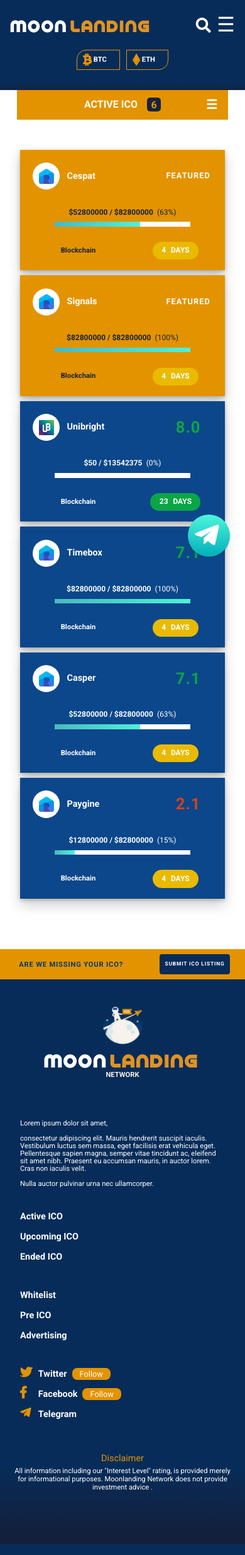
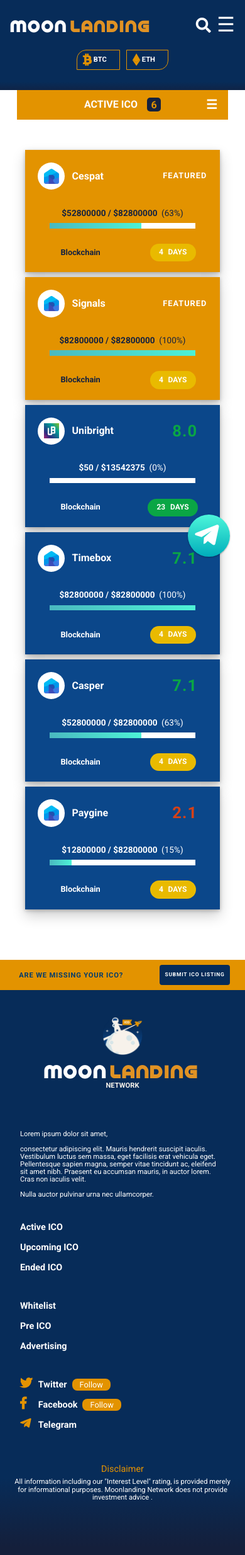
Before and after one commit to moonlandingnetwork/moonlandingnetwork.github.io, a Jekyll site: the page built from activeico.html, in a window 390 px wide. Shown: the whole page at 63% size. Built offline with Jekyll 4.4.1, drawn with Linux system fonts in a browser that asks for light colours; cached includes are drawn as plain includes; nearby versions of some CDN libraries; comment, search, counter and statistics services are not loaded.

Commit message:
Added Responsive Break Point For Small Screens

```diff
--- a/css/style.css
+++ b/css/style.css
@@ -2865,7 +2865,7 @@ footer{
     }
     /*ICO Table */
     .ico-table{
-        margin: 2.5rem 1rem 2rem;
+        margin: 2.5rem 1.5rem 2rem;
     }
     .ico-nav{
         margin:  0 0.7rem;
@@ -2909,7 +2909,7 @@ footer{
         order: 1;
     }
     .ico-project-name h5{
-        font-size: 0.9rem;
+        font-size: 1rem;
     }
     .ico-project-name p{
         display: none;
@@ -2933,7 +2933,7 @@ footer{
         font-size: 1.6rem;
     }
     .ico-category{
-        font-size: 0.7rem !important;
+        font-size: 0.8rem !important;
         order: 4;
     }
     .ico-fund-raised{
@@ -2944,23 +2944,42 @@ footer{
         order: 3;
     }
     .ico-fund-raised h5{
-        font-size: 0.75rem;
+        font-size: 0.85rem;
     }
     .ico-fund-raised h5 span{
+        font-size: 0.85rem;
+    }
+    .ico-fund-progress{
+        height: 8.5px;
+        width: 14.5rem;
+    }
+    .ico-ends-in{
+        order: 5;
+    }
+    .ico-ends-in button{
+        font-size: 0.75rem !important;
+        padding: 0.45rem 0.9rem !important;
+    }
+    .ico-social-media{
+        display: none !important;
+    }
+}
+@media (max-width: 380px){
+    .ico-table{
+        margin: 2.5rem 1rem 2rem;
+    }
+    .ico-project-name h5{
+        font-size: 0.9rem;
+    }
+    .ico-fund-raised h5{
         font-size: 0.75rem;
     }
     .ico-fund-progress{
         height: 7.5px;
         width: 13.5rem;
     }
-    .ico-ends-in{
-        order: 5;
-    }
-    .ico-ends-in button{
-        font-size: 0.75rem !important;
-        padding: 0.45rem 0.9rem !important;
-    }
-    .ico-social-media{
-        display: none !important;
-    }
-}
+    .ico-category{
+        font-size: 0.7rem !important;
+    }
+
+}
```
